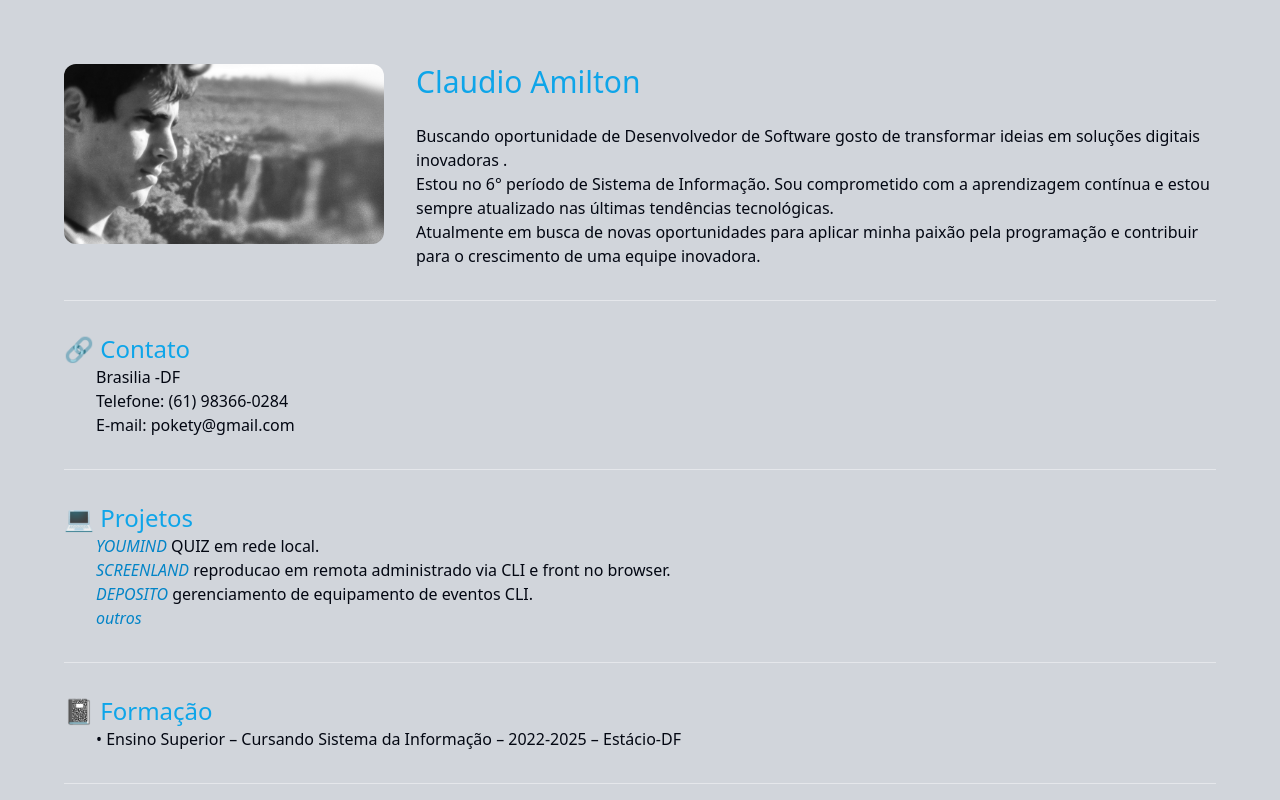
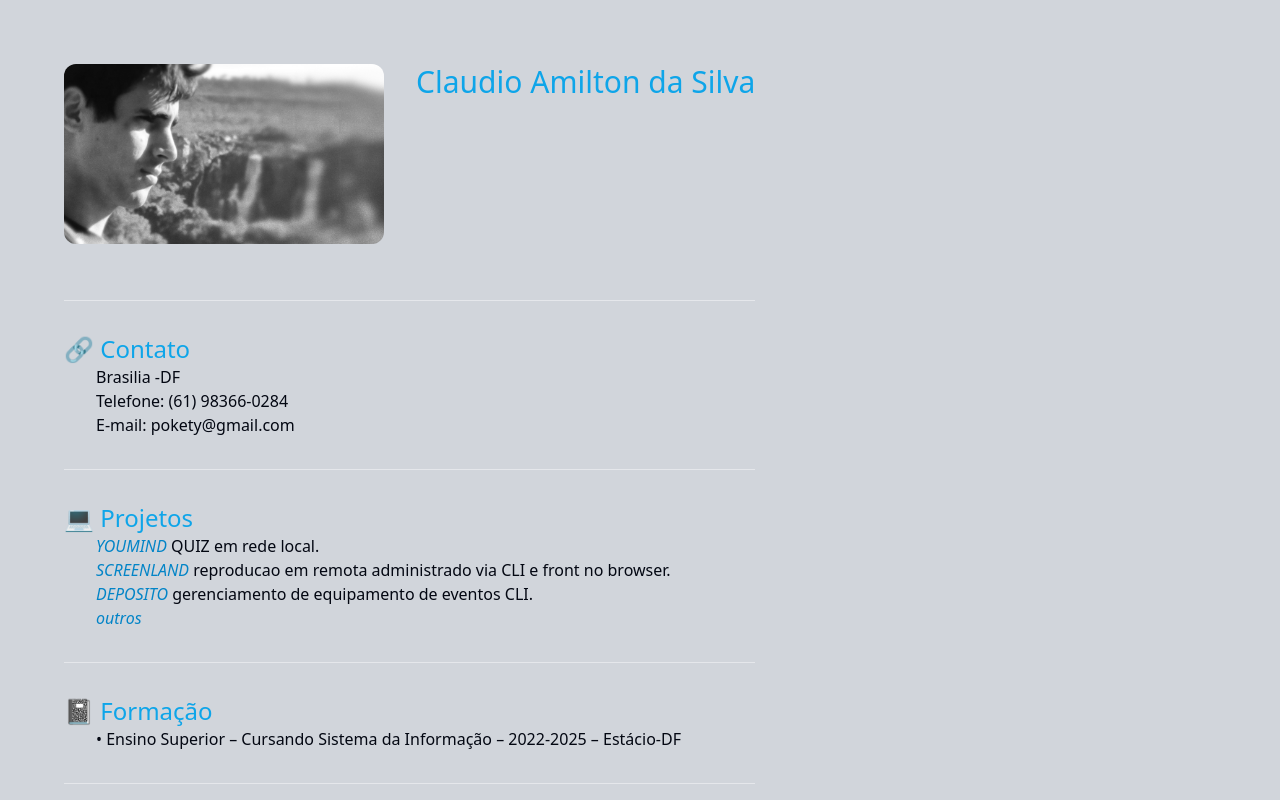
Before and after one commit to pokety/pokety.github.io, a plain HTML site: page index.html in a window 1280 px wide. Shown: the top 800 px of the page. Drawn offline with nearby package versions, Linux system fonts and the light colour scheme.

Commit message:
Update index.html

```diff
--- a/index.html
+++ b/index.html
@@ -12,15 +12,8 @@
         <div class="lg:flex" mx-auto >
             <img class="w-80 min-w-80 mb-6  bg-cover rounded-xl " src="./back.jpeg" alt="">
             <div class="flex flex-col   ">
-                <h1 class="text-sky-500 text-3xl ml-8 " id="-claudio-amilton">Claudio Amilton</h1>
+                <h1 class="text-sky-500 text-3xl ml-8 " id="-claudio-amilton">Claudio Amilton da Silva</h1>
                 <br/>
-
-                <p class="ml-8 ">Buscando oportunidade de Desenvolvedor de Software gosto de transformar ideias em soluções digitais inovadoras . <br>
-                Estou no 6° período de Sistema de Informação. Sou comprometido com a
-                aprendizagem contínua e estou sempre atualizado nas últimas tendências tecnológicas. <br>
-                Atualmente em
-                busca de novas oportunidades para aplicar minha paixão pela programação e contribuir para o
-                crescimento de uma equipe inovadora.</p>
 
             </div>
 
```
